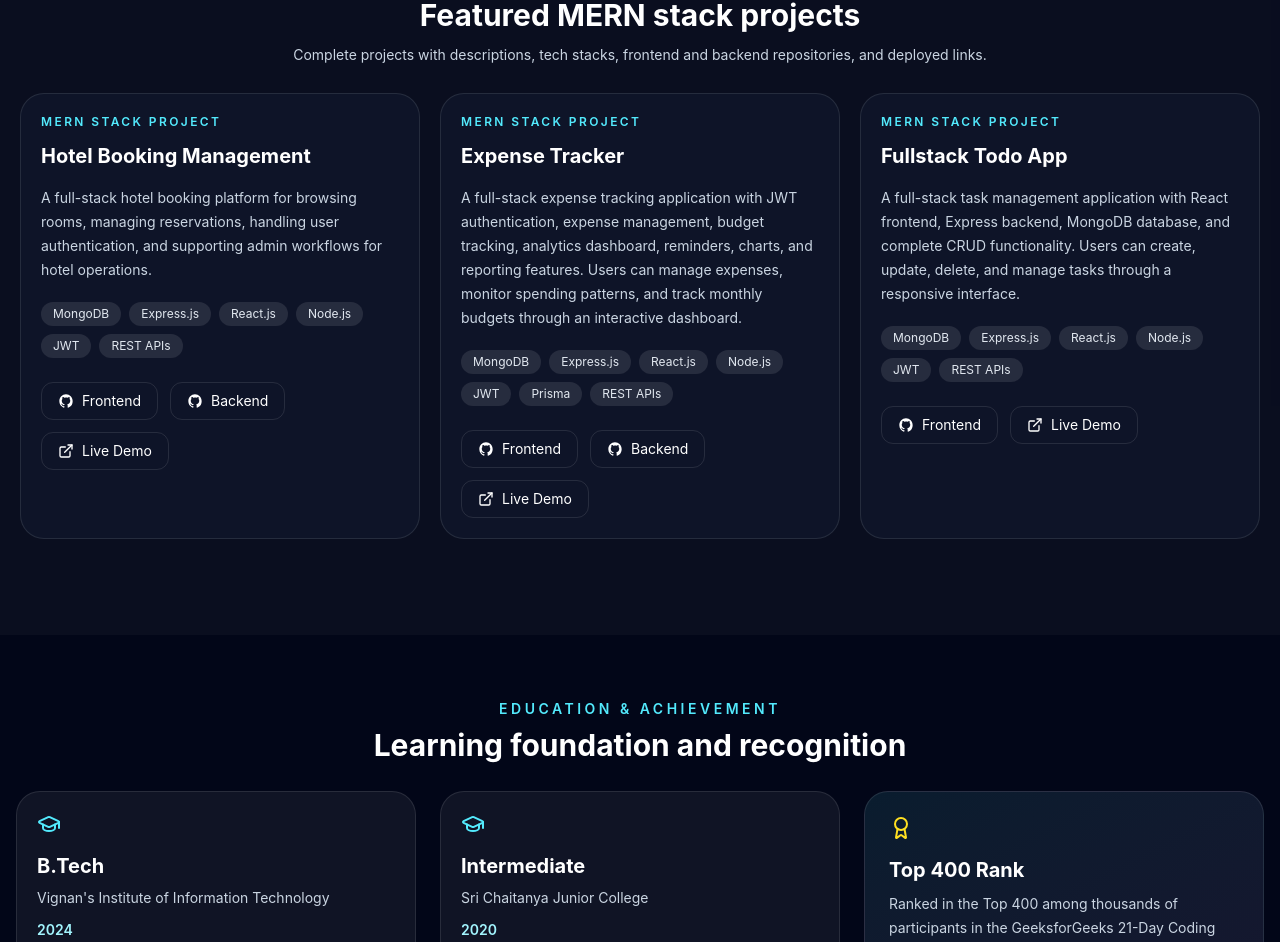
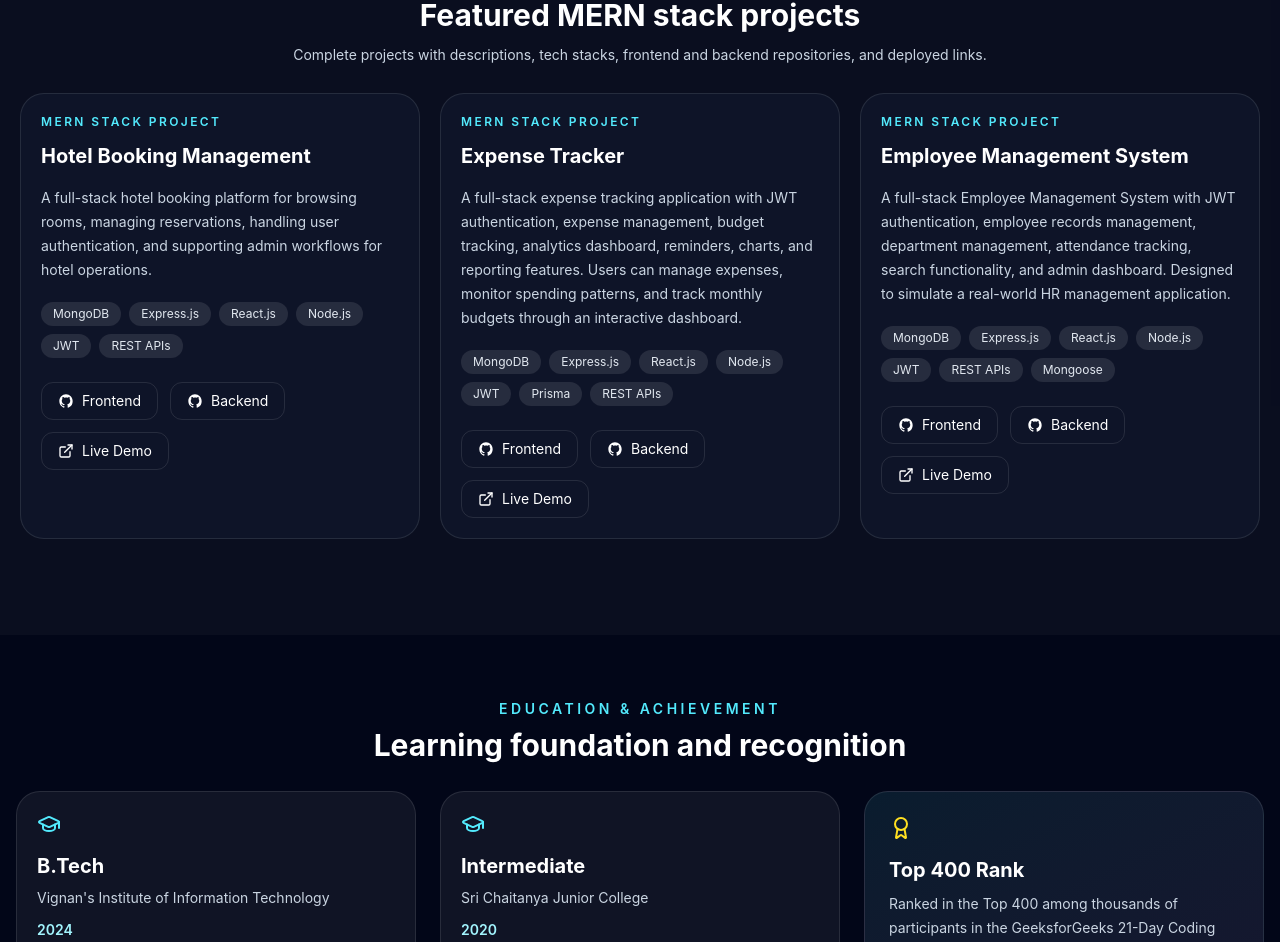
Before and after one commit to katta-srivani/portfolio, a React app: page / in a window 1280 px wide. Shown: the part 2897-3839 px from the top of the page. Built offline with nearby package versions, Linux system fonts and the light colour scheme; the HTML template or start-up script is replaced by a standard one.

Commit message:
Update App.jsx

```diff
--- a/src/App.jsx
+++ b/src/App.jsx
@@ -89,10 +89,10 @@ deployedUrl:
 },
 
 {
-name: "Fullstack Todo App",
+name: "Employee Management System",
 type: "MERN Stack Project",
 description:
-"A full-stack task management application with React frontend, Express backend, MongoDB database, and complete CRUD functionality. Users can create, update, delete, and manage tasks through a responsive interface.",
+"A full-stack Employee Management System with JWT authentication, employee records management, department management, attendance tracking, search functionality, and admin dashboard. Designed to simulate a real-world HR management application.",
 tech: [
 "MongoDB",
 "Express.js",
@@ -100,12 +100,14 @@ tech: [
 "Node.js",
 "JWT",
 "REST APIs",
+"Mongoose",
 ],
 frontendGithub:
-"https://github.com/katta-srivani/fullstack-Todo-app-",
-backendGithub: "",
+"https://github.com/katta-srivani/EMS-Frontend-",
+backendGithub:
+"https://github.com/katta-srivani/EMS-Backend-",
 deployedUrl:
-"https://fullstack-todo-app-wheat.vercel.app/",
+"https://ems-frontend-ngr4.vercel.app/",
 },
 ];
 
```
